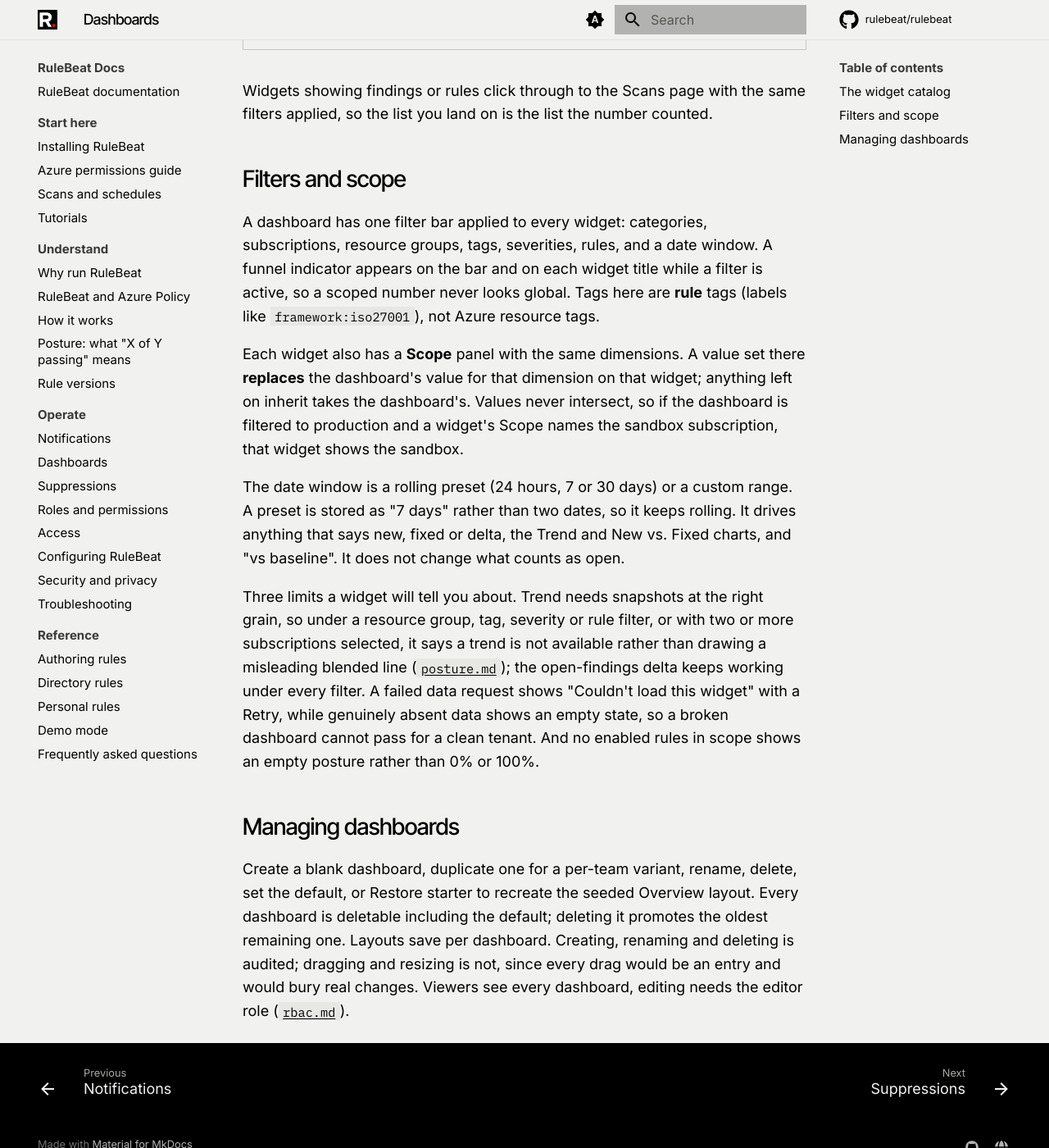
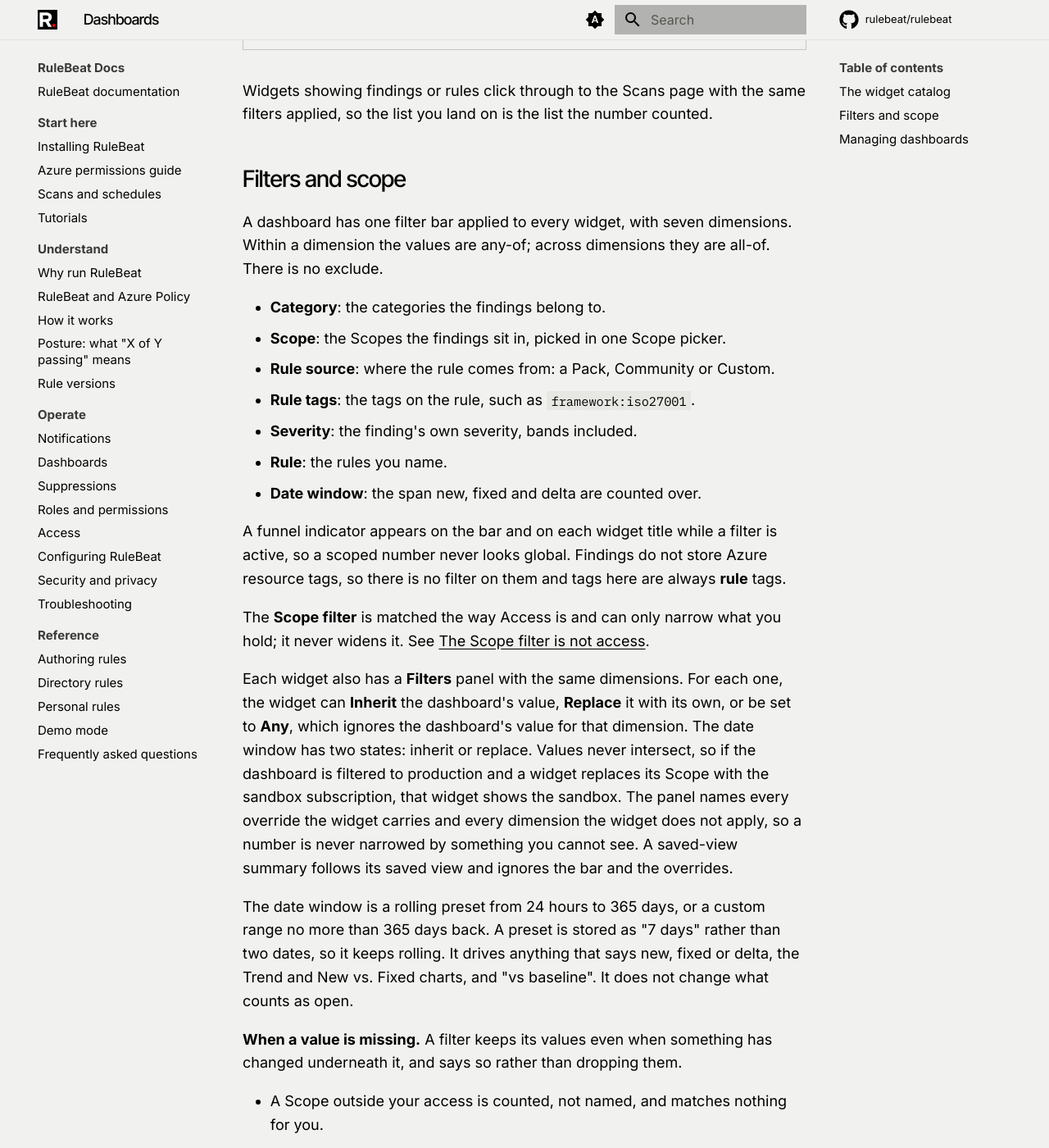
Before and after one commit to rulebeat/rulebeat, an MkDocs documentation site: the page built from docs/public/dashboards.md, in a window 1280 px wide and 1400 px high, scrolled down 1810 px. Shown: the whole window at 82% size. Built offline with MkDocs 1.6.1 and Material for MkDocs 9.7.7, drawn with Linux system fonts in a browser that asks for light colours; comment, search, counter and statistics services are not loaded; some of the changed text lies outside the part shown.

```diff
--- a/docs/public/dashboards.md
+++ b/docs/public/dashboards.md
@@ -35,22 +35,51 @@ the list you land on is the list the number counted.
 
 ## Filters and scope
 
-A dashboard has one filter bar applied to every widget: categories, subscriptions, resource groups,
-tags, severities, rules, and a date window. A funnel indicator appears on the bar and on each widget
-title while a filter is active, so a scoped number never looks global. Tags here are **rule** tags
-(labels like `framework:iso27001`), not Azure resource tags.
+A dashboard has one filter bar applied to every widget, with seven dimensions. Within a dimension the
+values are any-of; across dimensions they are all-of. There is no exclude.
 
-Each widget also has a **Scope** panel with the same dimensions. A value set there **replaces** the
-dashboard's value for that dimension on that widget; anything left on inherit takes the dashboard's.
-Values never intersect, so if the dashboard is filtered to production and a widget's Scope names the
-sandbox subscription, that widget shows the sandbox.
+- **Category**: the categories the findings belong to.
+- **Scope**: the Scopes the findings sit in, picked in one Scope picker.
+- **Rule source**: where the rule comes from: a Pack, Community or Custom.
+- **Rule tags**: the tags on the rule, such as `framework:iso27001`.
+- **Severity**: the finding's own severity, bands included.
+- **Rule**: the rules you name.
+- **Date window**: the span new, fixed and delta are counted over.
 
-The date window is a rolling preset (24 hours, 7 or 30 days) or a custom range. A preset is stored as
-"7 days" rather than two dates, so it keeps rolling. It drives anything that says new, fixed or
-delta, the Trend and New vs. Fixed charts, and "vs baseline". It does not change what counts as open.
+A funnel indicator appears on the bar and on each widget title while a filter is active, so a scoped
+number never looks global. Findings do not store Azure resource tags, so there is no filter on them
+and tags here are always **rule** tags.
+
+The **Scope filter** is matched the way Access is and can only narrow what you hold; it never widens
+it. See [The Scope filter is not access](access.md#the-scope-filter-is-not-access).
+
+Each widget also has a **Filters** panel with the same dimensions. For each one, the widget can
+**Inherit** the dashboard's value, **Replace** it with its own, or be set to **Any**, which ignores the
+dashboard's value for that dimension. The date window has two states: inherit or replace. Values
+never intersect, so if the dashboard is filtered to production and a widget replaces its Scope with
+the sandbox subscription, that widget shows the sandbox. The panel names every override the widget
+carries and every dimension the widget does not apply, so a number is never narrowed by something you
+cannot see. A saved-view summary follows its saved view and ignores the bar and the overrides.
+
+The date window is a rolling preset from 24 hours to 365 days, or a custom range no more than 365 days
+back. A preset is stored as "7 days" rather than two dates, so it keeps rolling. It drives anything
+that says new, fixed or delta, the Trend and New vs. Fixed charts, and "vs baseline". It does not
+change what counts as open.
+
+**When a value is missing.** A filter keeps its values even when something has changed underneath it,
+and says so rather than dropping them.
+
+- A Scope outside your access is counted, not named, and matches nothing for you.
+- A Scope Azure no longer lists is still named and marked "Not found in Azure". It matches the findings
+  recorded against it.
+- A deleted category still matches the findings recorded under it.
+- Tags and packs that no rule carries match nothing.
+- A long Scope list travels as a short reference. It opens only on the install that made it, and only
+  while its row exists. Otherwise it shows as an unresolved Scope filter that matches nothing and says
+  why.
 
 Three limits a widget will tell you about. Trend needs snapshots at the right grain, so under a
-resource group, tag, severity or rule filter, or with two or more subscriptions selected, it says a
+tag, severity or rule filter, or with Scope picks other than a single subscription, it says a
 trend is not available rather than drawing a misleading blended line
 ([`posture.md`](posture.md#snapshots-and-trend)); the open-findings delta keeps working under every
 filter. A failed data request shows "Couldn't load this widget" with a Retry, while genuinely absent
```
Also changed, not shown: CONTEXT.md (+19 -1 lines), docs/engineering/decisions/0015-the-scope-filter-is-matched-like-access.md (added, +49 -0 lines), docs/engineering/decisions/0016-long-scope-lists-travel-as-content-addressed-sets.md (added, +42 -0 lines), docs/public/access.md (+13 -0 lines), docs/public/posture.md (+21 -0 lines), docs/public/scans-and-schedules.md (+11 -2 lines).
